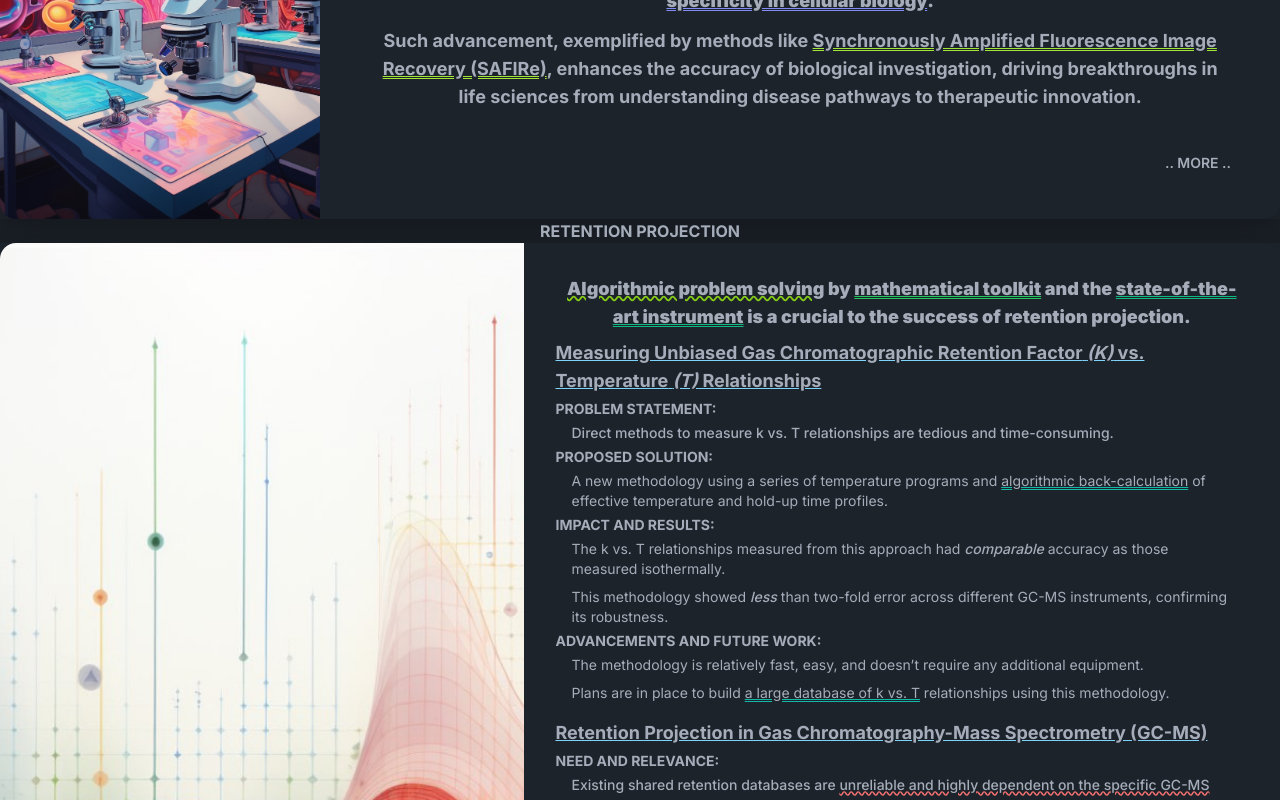
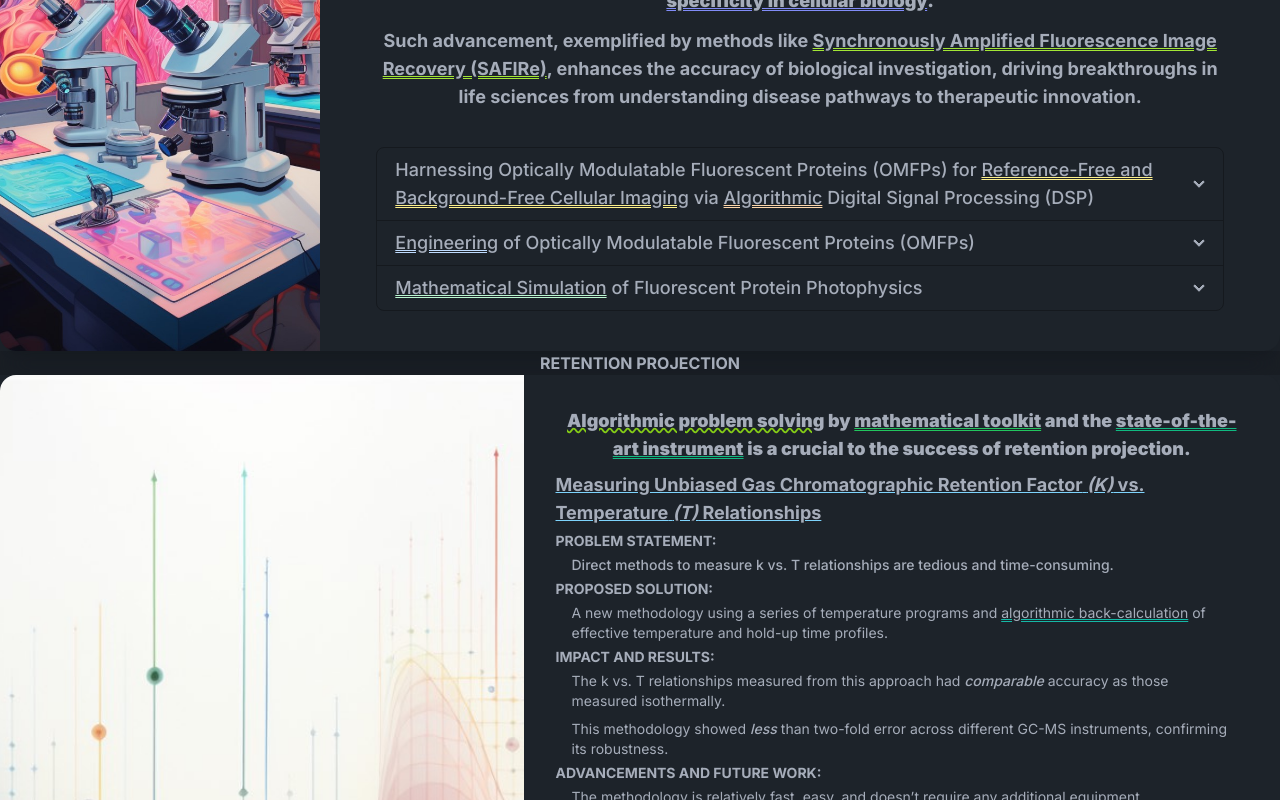
Before and after one commit to benjipeng/research, a Next.js app: page / in a window 1280 px wide. Shown: the part 1500-2300 px from the top of the page. Built offline with nearby package versions, Linux system fonts and the light colour scheme.

Commit message:
update research

```diff
--- a/src/app/components/work/modulation.tsx
+++ b/src/app/components/work/modulation.tsx
@@ -34,9 +34,125 @@ const Intro = () => {
   );
 };
 
+const Accordion = () => {
+  return (
+    <div className="join join-vertical w-full px-6 py-2">
+      <div className="collapse collapse-arrow join-item border border-base-300">
+        <input type="radio" name="my-accordion-4" />
+        <div className="collapse-title text-lg font-medium">
+          Harnessing Optically Modulatable Fluorescent Proteins (OMFPs) for{" "}
+          <span className="underline decoration-double decoration-yellow-200">
+            Reference-Free and Background-Free Cellular Imaging
+          </span>
+          {"  "}
+          via{" "}
+          <span className="underline decoration-double decoration-orange-200">
+            Algorithmic
+          </span>{" "}
+          Digital Signal Processing (DSP)
+        </div>
+        <div className="collapse-content">
+          <div>
+            <p className="text-center">
+              OMFPs, a <span className="italic">novel</span> class of
+              fluorescent proteins{" "}
+              <span className="italic underline decoration-wavy decoration-orange-400 hover:decoration-lime-500">
+                meticulously researched and uncovered
+              </span>{" "}
+              by our team, hold immense potential in revolutionizing the
+              landscape of live-cell fluorescence imaging.
+            </p>
+            <ul className="list-disc list-inside p-2 px-4">
+              <li className="hover:list-none">
+                Innovatively adopted and employed sophisticated strategies to
+                systematically uncover, comprehend, and interconnect
+                experimental data derived from diverse sources. Extracted
+                pivotal insights amidst a sea of background noise.
+              </li>
+              <li className="hover:list-none">
+                Achieved absolute reference-free and background-free cellular
+                images by implementing mathematical transformations such as Fast
+                Fourier Transform (FFT) on time-series cellular fluorescence
+                data using bespoke algorithms developed in Python, Matlab, and
+                Mathematica.
+              </li>
+            </ul>
+          </div>
+        </div>
+      </div>
+      <div className="collapse collapse-arrow join-item border border-base-300">
+        <input type="radio" name="my-accordion-4" />
+        <div className="collapse-title text-lg font-medium">
+          <span className="underline decoration-double decoration-blue-200">
+            Engineering
+          </span>
+          &nbsp;of Optically Modulatable Fluorescent Proteins (OMFPs)
+        </div>
+        <div className="collapse-content">
+          <div>
+            <p className="text-center">
+              The fluorescence intensity of OMFPs can be precisely modulated via{" "}
+              <span className="italic underline decoration-wavy decoration-orange-400 hover:decoration-lime-500">
+                co-illumination with photons exhibiting more red-shifted
+                wavelengths
+              </span>
+              &nbsp;than their inherent fluorescence.
+            </p>
+            <ul className="list-disc list-inside p-2 px-4">
+              <li className="hover:list-none">
+                Utilized site-directed mutagenesis for the engineering of novel
+                OMFPs, drawing on intramolecular interactions between the
+                chromophore and its environment via computer-assisted 3D
+                modeling.
+              </li>
+              <li className="hover:list-none">
+                Fostered a highly collaborative design/engineering team
+                environment to streamline and formalize experimental sequences,
+                optimizing time efficiency while maintaining cost-effectiveness.
+              </li>
+            </ul>
+          </div>
+        </div>
+      </div>
+      <div className="collapse collapse-arrow join-item border border-base-300">
+        <input type="radio" name="my-accordion-4" />
+        <div className="collapse-title text-lg font-medium">
+          <span className="underline decoration-double decoration-green-200">
+            Mathematical Simulation
+          </span>
+          {"  "}of Fluorescent Protein Photophysics
+        </div>
+        <div className="collapse-content">
+          <div>
+            <p className="text-center underline decoration-dashed decoration-info">
+              Optical modulation and delayed fluorescence from OMFPs and
+              additional fluorophores can be modeled with exceptional fidelity.
+            </p>
+            <ul className="list-disc list-inside p-2 px-4">
+              <li className="hover:list-none">
+                Employed multi-state models with rate matrices analogous to
+                Jablonski diagrams for fluorescence simulation. This methodology
+                facilitated the determination of vital photophysical parameters
+                that were previously too complex to assess.
+              </li>
+              <li className="hover:list-none">
+                The simulation was achieved through Python-based computation
+                (Numpy and Pandas), optimization (Scipy), and visualization
+                techniques (Matplotlib). Utilized the object-oriented
+                programming (OOP) paradigm, leading to flexible, cogent, and
+                concise code.
+              </li>
+            </ul>
+          </div>
+        </div>
+      </div>
+    </div>
+  );
+};
+
 const OpticalM = () => {
   return (
-    <div>
+    <div className="">
       <div className="sticky top-28 z-20 backdrop-blur-lg bg-black bg-opacity-10">
         <h2 className="text-center font-bold uppercase">Optical Modulation</h2>
       </div>
@@ -50,9 +166,11 @@ const OpticalM = () => {
         </figure>
         <div className="card-body">
           <Intro></Intro>
-          <div className="card-actions justify-end">
+          <Accordion></Accordion>
+
+          {/* <div className="card-actions justify-end">
             <button className="btn btn-ghost">.. More ..</button>
-          </div>
+          </div> */}
         </div>
       </div>
     </div>
--- a/src/app/globals.css
+++ b/src/app/globals.css
@@ -10,9 +10,15 @@
 }
 
 .collapse-title{
-  min-height: 0px;
+  min-height: 1px;
   padding-left: 1em;
-  padding-top: 4px;
-  padding-bottom: 4px;
+  padding-top: 8px;
+  padding-bottom: 8px;
   margin:0px;
 }
+
+.collapse-title,
+:where(.collapse > input[type="checkbox"]),
+:where(.collapse > input[type="radio"]) {
+  min-height: 0px;
+}
```
